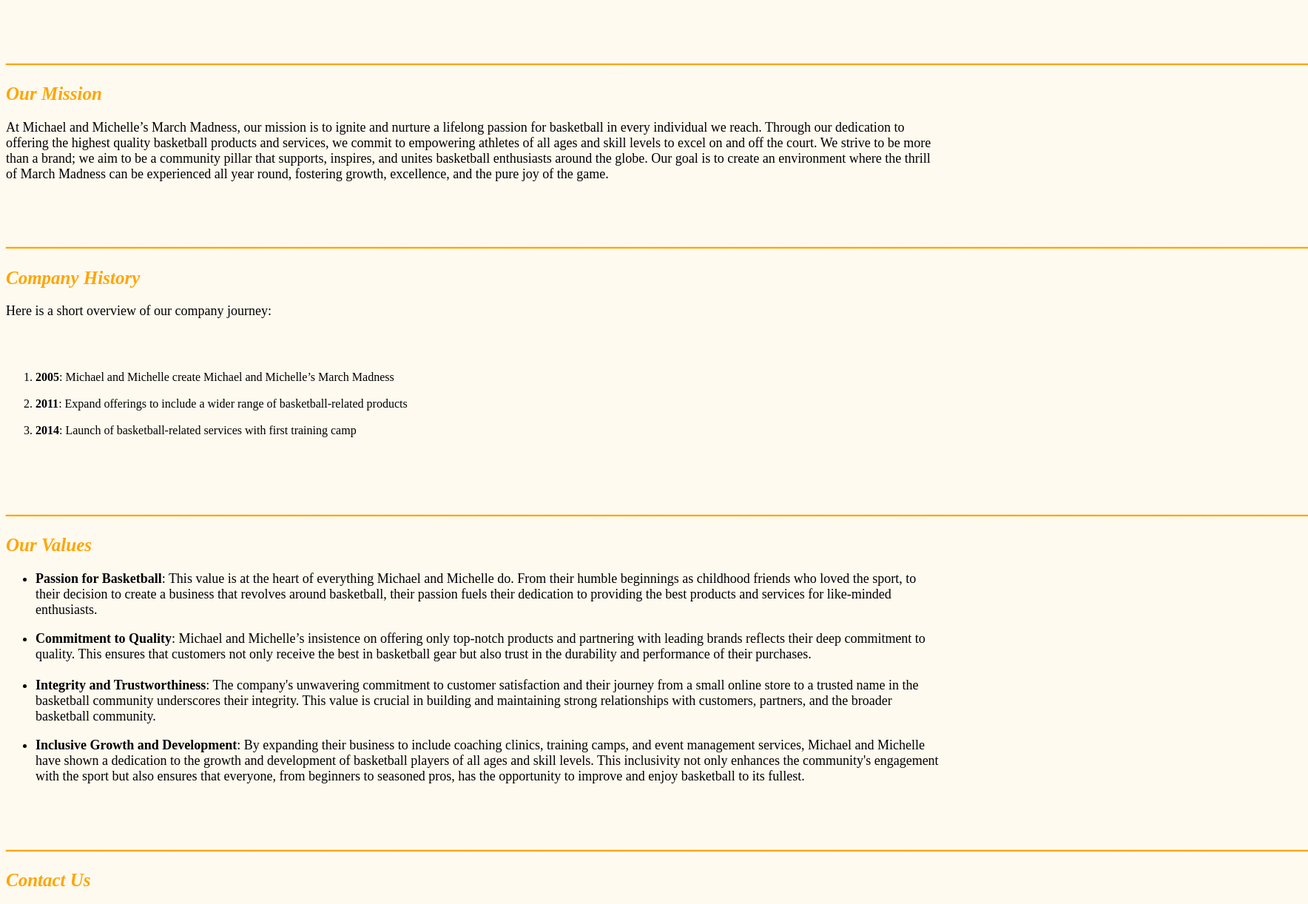
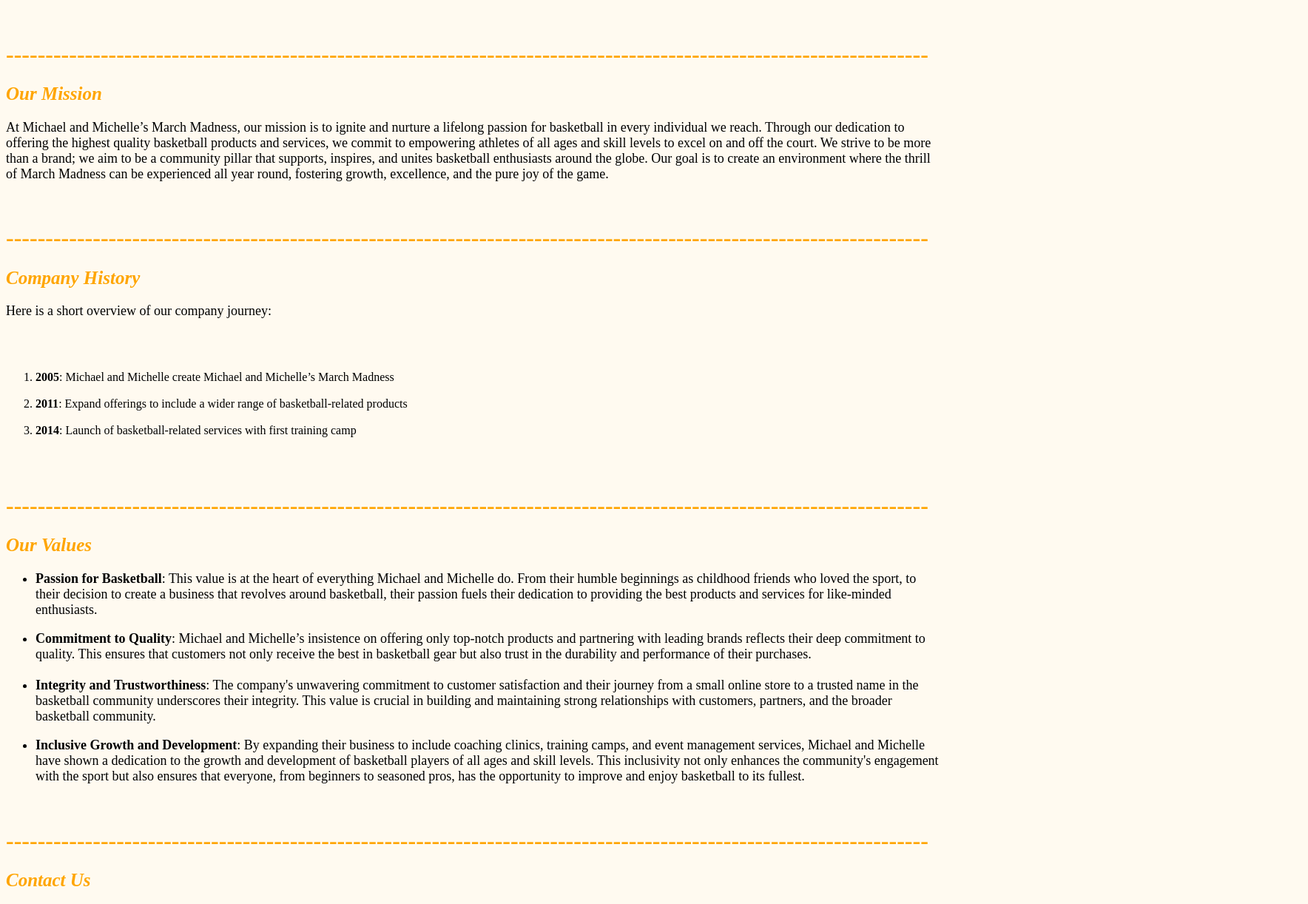
Before and after one commit to arbehl/MGMT-382-Project-2, a plain HTML site: page Project2_page1.html in a window 1280 px wide. Shown: the part 392-1614 px from the top of the page at 74% size, 1768 px wide, since content can reach past the window. Drawn offline with Linux system fonts and the light colour scheme.

Commit message:
Project2_page1.html

```diff
--- a/Project2_page1.html
+++ b/Project2_page1.html
@@ -41,14 +41,14 @@ As the years passed, Michael and Michelle’s March Madness expanded its offerin
 <p style= "font-family: ; font-size: 18px">
 But we didn’t stop there. Recognizing the growing demand for basketball-related services, we diversified our business to include <i> coaching clinics, training camps, and event management services</i>. Our team of experienced coaches and event planners are dedicated to helping basketball enthusiasts of all ages and skill levels reach their full potential on and off the court.
 </p>
-      <h1 style = " color : orange; " > ______________________________________________________________________________________________________________ </h1>
+      <h1 style = " color : orange; " > ---------------------------------------------------------------------------------------------------------------------  </h1>
 
 <h2 style="color:orange;font-size:25px ;"> <i>Our Mission</i>
 </h2>
 <p style= "font-family: ; font-size: 18px">
 At Michael and Michelle’s March Madness, our mission is to ignite and nurture a lifelong passion for basketball in every individual we reach. Through our dedication to offering the highest quality basketball products and services, we commit to empowering athletes of all ages and skill levels to excel on and off the court. We strive to be more than a brand; we aim to be a community pillar that supports, inspires, and unites basketball enthusiasts around the globe. Our goal is to create an environment where the thrill of March Madness can be experienced all year round, fostering growth, excellence, and the pure joy of the game.
 </p>
-      <h1 style = " color : orange; " > ______________________________________________________________________________________________________________ </h1>
+      <h1 style = " color : orange; " > ---------------------------------------------------------------------------------------------------------------------  </h1>
 
 <h2 style="color:orange;font-size:25px ;"> <i> Company History</i>
 </h2>
@@ -64,7 +64,7 @@ Here is a short overview of our company journey:
                               <li><b> 2014</b>: Launch of basketball-related services with first training camp </li>
                         </ol>
 
-      <h1 style = " color : orange; " > ______________________________________________________________________________________________________________ </h1>
+      <h1 style = " color : orange; " > ---------------------------------------------------------------------------------------------------------------------  </h1>
 
 <h2 style="color:orange;font-size:25px ;"> <i> Our Values</i>
 </h2>
@@ -84,7 +84,7 @@ Here is a short overview of our company journey:
 <p></p>
 </ul>
 </p>
-      <h1 style = " color : orange; " > ______________________________________________________________________________________________________________ </h1>
+      <h1 style = " color : orange; " > ---------------------------------------------------------------------------------------------------------------------  </h1>
 
 <h2 style="color:orange;font-size:25px ;"> <i>Contact Us</i>
 </h2>
```
